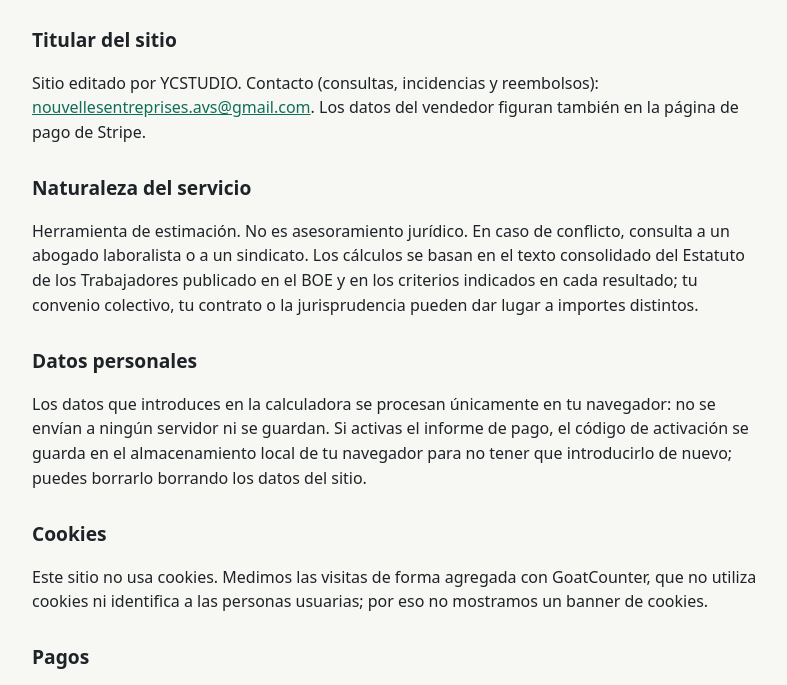
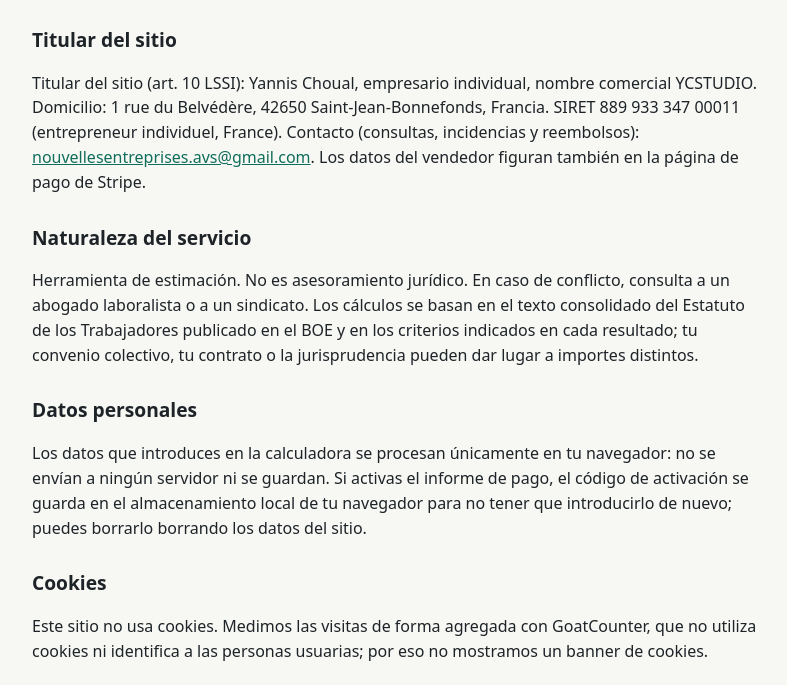
Before and after one commit to YCMMM-hub/finiquito, a plain HTML site: page aviso-legal.html in a window 1280 px wide. Shown: the part 108-793 px from the top of the page, without its empty margins (244-1031 px from the left). Drawn offline with Linux system fonts and the light colour scheme.

Commit message:
Aviso legal : identidad real del titular (art. 10 LSSI)

```diff
--- a/aviso-legal.html
+++ b/aviso-legal.html
@@ -14,7 +14,7 @@
 <main class="wrap">
   <h1>Aviso legal y privacidad</h1>
   <h2>Titular del sitio</h2>
-  <p>Sitio editado por YCSTUDIO. Contacto (consultas, incidencias y reembolsos): <a href="mailto:nouvellesentreprises.avs@gmail.com">nouvellesentreprises.avs@gmail.com</a>. Los datos del vendedor figuran también en la página de pago de Stripe.</p>
+  <p>Titular del sitio (art. 10 LSSI): Yannis Choual, empresario individual, nombre comercial YCSTUDIO. Domicilio: 1 rue du Belvédère, 42650 Saint-Jean-Bonnefonds, Francia. SIRET 889 933 347 00011 (entrepreneur individuel, France). Contacto (consultas, incidencias y reembolsos): <a href="mailto:nouvellesentreprises.avs@gmail.com">nouvellesentreprises.avs@gmail.com</a>. Los datos del vendedor figuran también en la página de pago de Stripe.</p>
   <h2>Naturaleza del servicio</h2>
   <p>Herramienta de estimación. No es asesoramiento jurídico. En caso de conflicto, consulta a un abogado laboralista o a un sindicato. Los cálculos se basan en el texto consolidado del Estatuto de los Trabajadores publicado en el BOE y en los criterios indicados en cada resultado; tu convenio colectivo, tu contrato o la jurisprudencia pueden dar lugar a importes distintos.</p>
   <h2>Datos personales</h2>
```
